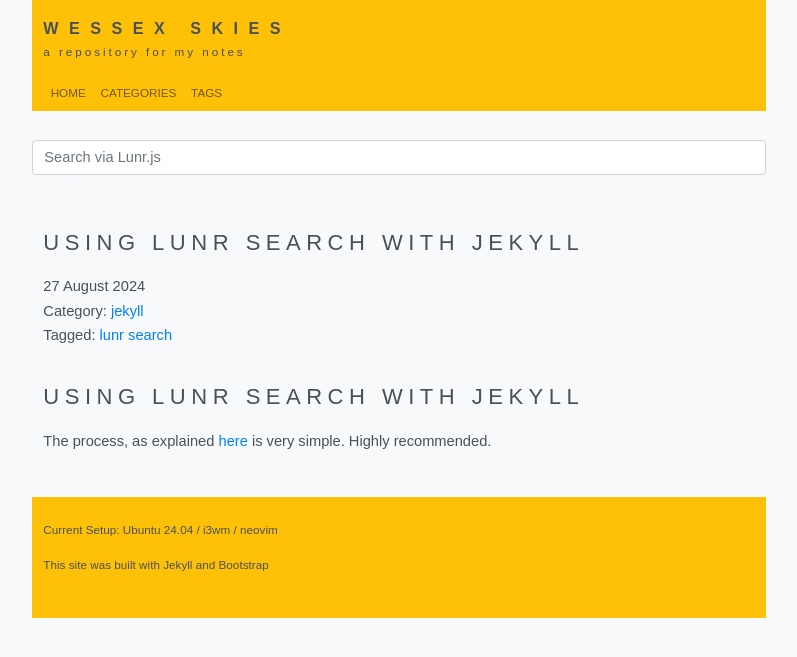
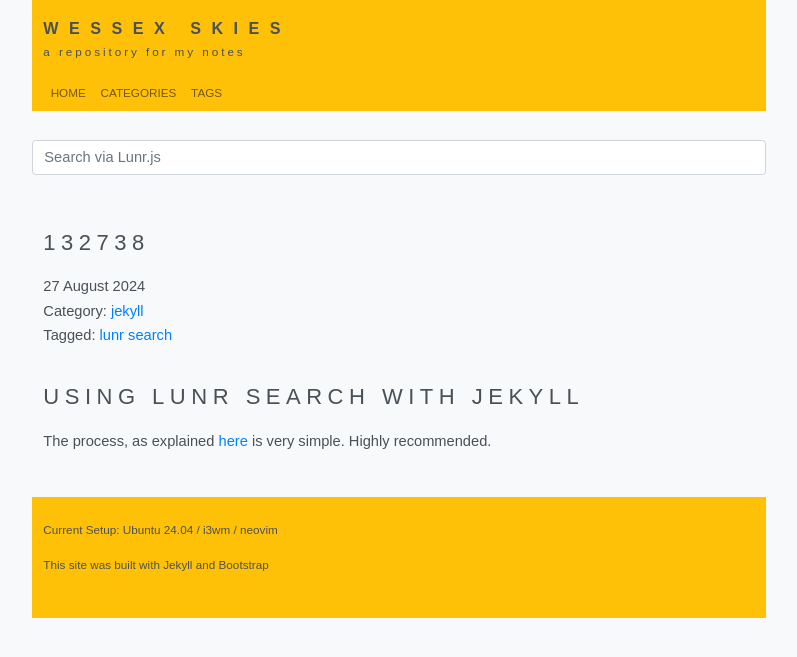
Before and after one commit to Wessex-Skies/wessex-skies.github.io, a Jekyll site: the page built from _posts/2024-08-27-132738.md, in a window 1280 px wide. Shown: the top 657 px of the page, without its empty margins (241-1038 px from the left). Built offline with Jekyll 4.4.1, drawn with Linux system fonts in a browser that asks for light colours; some web fonts are replaced.

Commit message:
automated: 2024-08-27-1342

```diff
--- a/_layouts/post.html
+++ b/_layouts/post.html
@@ -4,7 +4,7 @@
 <div id="post" class="main">
     <div class="container-fluid">
 
-        <h1>{{ page.title }}</h1>
+        {% if page.title %}<h1>{{ page.title }}</h1>{% endif %}
 
         <p class="post-meta">
             <span>
--- a/_posts/2024-08-27-132738.md
+++ b/_posts/2024-08-27-132738.md
@@ -1,5 +1,4 @@
 ---
-title: Using Lunr Search With Jekyll
 date: 2024-08-27
 uid: 20240827132738
 categories: jekyll
```
